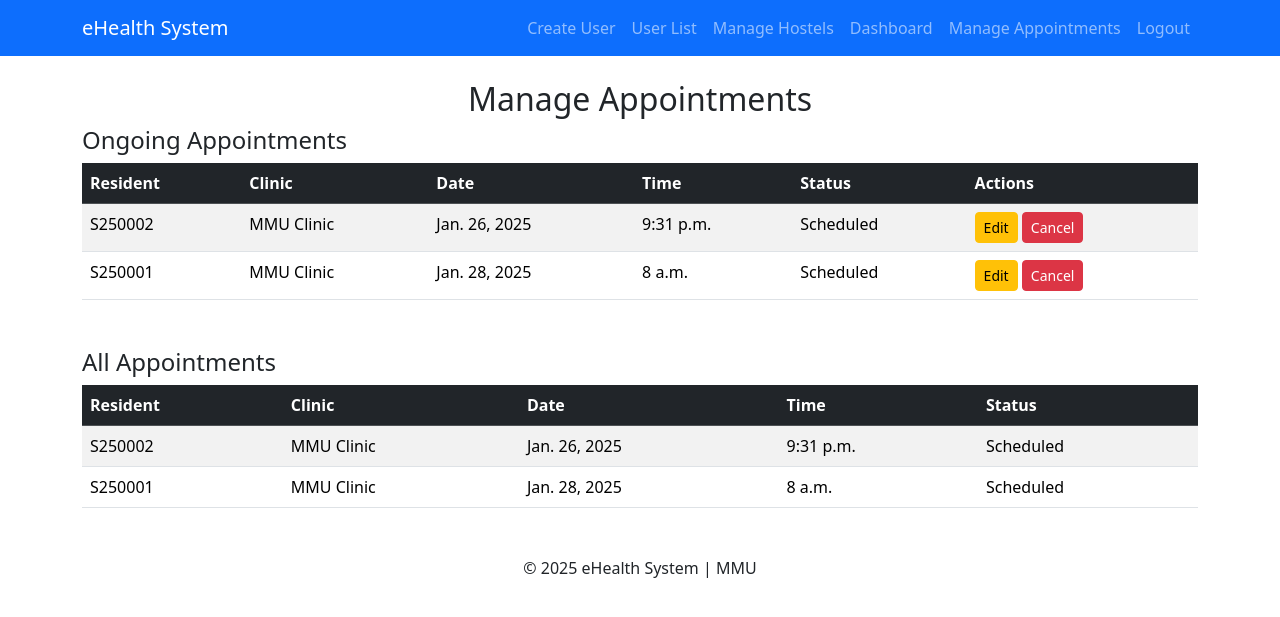
After one commit to Lito08/eHealthSystem, a Django app: page /appointments/manage/ in a window 1280 px wide. The commit adds this page. Shown: the top 617 px of the page. Run offline with Django 5.2, Linux system fonts and the light colour scheme; a user stored in the database is signed in; data comes from the database, SQL or seed files in the repository; both versions use the stored data as it was after the commit.

Commit message:
Manage Appointments (Admin)

```diff
--- /dev/null
+++ b/ehealth_system/appointments/templates/appointments/manage_appointments.html
@@ -0,0 +1,71 @@
+{% extends 'base.html' %}
+{% block title %}Manage Appointments{% endblock %}
+
+{% block content %}
+<h2 class="text-center">Manage Appointments</h2>
+
+<div class="mb-5">
+    <h4>Ongoing Appointments</h4>
+    <table class="table table-striped">
+        <thead class="table-dark">
+            <tr>
+                <th>Resident</th>
+                <th>Clinic</th>
+                <th>Date</th>
+                <th>Time</th>
+                <th>Status</th>
+                <th>Actions</th>
+            </tr>
+        </thead>
+        <tbody>
+            {% for appointment in ongoing_appointments %}
+                <tr>
+                    <td>{{ appointment.resident.matric_id }}</td>
+                    <td>{{ appointment.clinic.name }}</td>
+                    <td>{{ appointment.appointment_date }}</td>
+                    <td>{{ appointment.appointment_time }}</td>
+                    <td>{{ appointment.get_status_display }}</td>
+                    <td>
+                        <a href="{% url 'edit_appointment' appointment.appointment_id %}" class="btn btn-warning btn-sm">Edit</a>
+                        <a href="{% url 'cancel_appointment' appointment.appointment_id %}" class="btn btn-danger btn-sm">Cancel</a>
+                    </td>
+                </tr>
+            {% empty %}
+                <tr>
+                    <td colspan="6" class="text-center">No ongoing appointments.</td>
+                </tr>
+            {% endfor %}
+        </tbody>
+    </table>
+</div>
+
+<div>
+    <h4>All Appointments</h4>
+    <table class="table table-striped">
+        <thead class="table-dark">
+            <tr>
+                <th>Resident</th>
+                <th>Clinic</th>
+                <th>Date</th>
+                <th>Time</th>
+                <th>Status</th>
+            </tr>
+        </thead>
+        <tbody>
+            {% for appointment in all_appointments %}
+                <tr>
+                    <td>{{ appointment.resident.matric_id }}</td>
+                    <td>{{ appointment.clinic.name }}</td>
+                    <td>{{ appointment.appointment_date }}</td>
+                    <td>{{ appointment.appointment_time }}</td>
+                    <td>{{ appointment.get_status_display }}</td>
+                </tr>
+            {% empty %}
+                <tr>
+                    <td colspan="5" class="text-center">No appointments found.</td>
+                </tr>
+            {% endfor %}
+        </tbody>
+    </table>
+</div>
+{% endblock %}
--- a/ehealth_system/appointments/urls.py
+++ b/ehealth_system/appointments/urls.py
@@ -8,4 +8,5 @@ urlpatterns = [
     path('cancel/<str:appointment_id>/', views.cancel_appointment, name='cancel_appointment'),
     path('confirm/<str:appointment_id>/', views.confirm_appointment, name='confirm_appointment'),
     path('report-health/', views.report_health, name='report_health'),
+    path('manage/', views.manage_appointments, name='manage_appointments'),
 ]
--- a/ehealth_system/appointments/views.py
+++ b/ehealth_system/appointments/views.py
@@ -151,3 +151,17 @@ def report_health(request):
         return redirect('appointment_list')
 
     return render(request, 'appointments/report_health.html', {'ongoing_appointment': ongoing_appointment})
+
+@login_required
+def manage_appointments(request):
+    if request.user.role not in ['admin', 'superadmin']:
+        messages.error(request, "You are not authorized to manage appointments.")
+        return redirect('home')
+
+    all_appointments = Appointment.objects.all().order_by('appointment_date', 'appointment_time')
+    ongoing_appointments = all_appointments.filter(status='Scheduled')
+
+    return render(request, 'appointments/manage_appointments.html', {
+        'all_appointments': all_appointments,
+        'ongoing_appointments': ongoing_appointments
+    })
--- a/ehealth_system/templates/base.html
+++ b/ehealth_system/templates/base.html
@@ -22,10 +22,11 @@
                             <li class="nav-item"><a class="nav-link" href="{% url 'user_list' %}">User List</a></li>
                             <li class="nav-item"><a class="nav-link" href="{% url 'hostel_list' %}">Manage Hostels</a></li>
                             <li class="nav-item"><a class="nav-link" href="{% url 'dashboard' %}">Dashboard</a></li>
+                            <li class="nav-item"><a class="nav-link" href="{% url 'manage_appointments' %}">Manage Appointments</a></li>
+                        {% else %}
+                            <li class="nav-item"><a class="nav-link" href="{% url 'appointment_list' %}">My Appointments</a></li>
+                            <li class="nav-item"><a class="nav-link" href="{% url 'report_health' %}">Report Health Risk</a></li>
                         {% endif %}
-                        <li class="nav-item"><a class="nav-link" href="{% url 'book_appointment' %}">Book Appointment</a></li>
-                        <li class="nav-item"><a class="nav-link" href="{% url 'appointment_list' %}">My Appointments</a></li>
-                        <li class="nav-item"><a class="nav-link" href="{% url 'report_health' %}">Report Health Risk</a></li>
                         <li class="nav-item">
                             <form action="{% url 'logout' %}" method="post" style="display:inline;">
                                 {% csrf_token %}
```
Also changed, not shown: ehealth_system/db.sqlite3.
